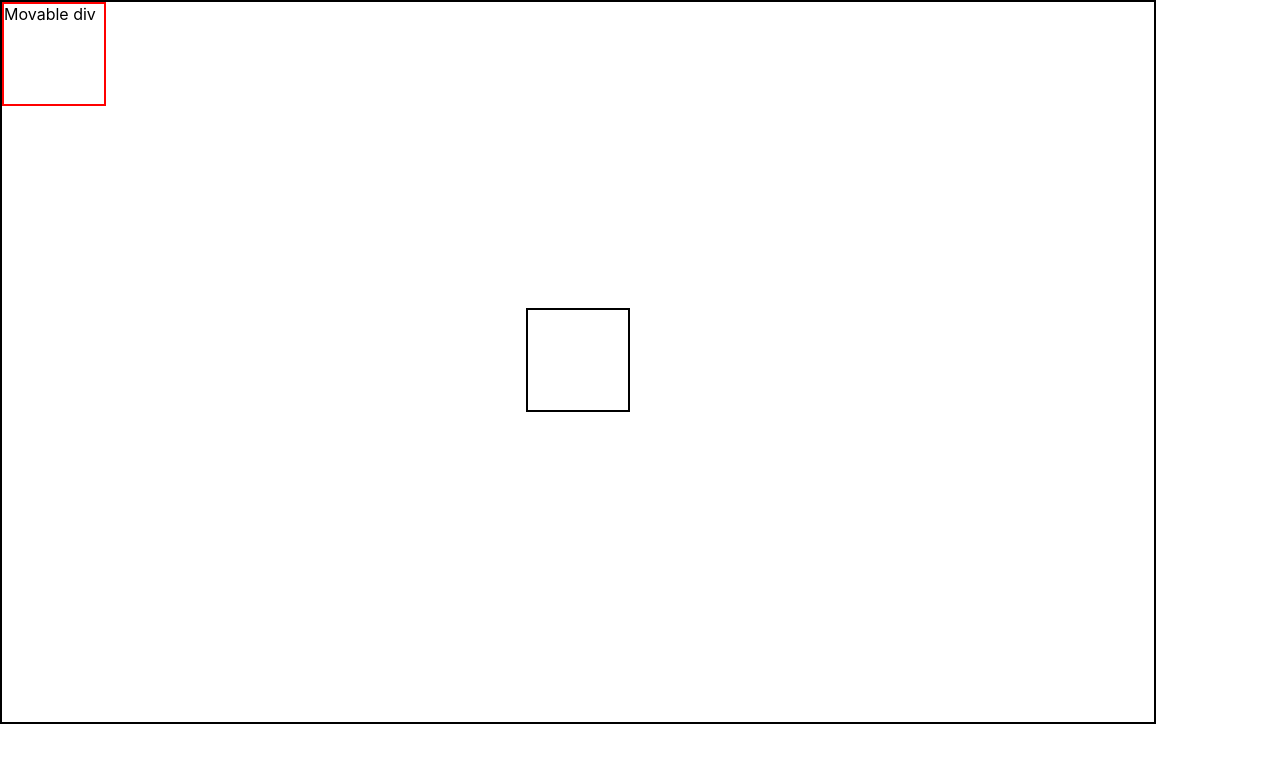
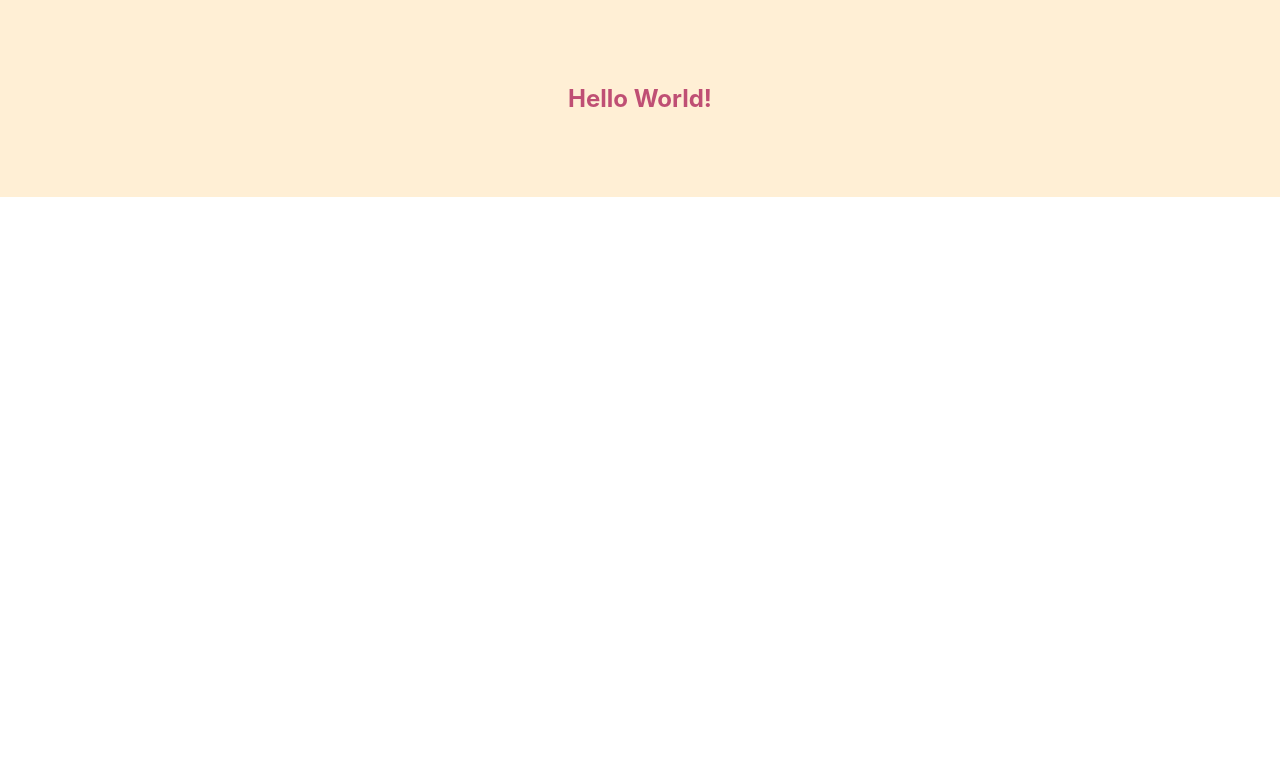
Before and after one commit to dexterarmy/devs-front, a React (Create React App) app: page / in a window 1280 px wide. Shown: the top 762 px of the page. Built offline with nearby package versions, Linux system fonts and the light colour scheme.

Commit message:
style components

```diff
--- a/package.json
+++ b/package.json
@@ -18,6 +18,7 @@
     "react": "^18.3.1",
     "react-dom": "^18.3.1",
     "react-scripts": "5.0.1",
+    "styled-components": "^6.1.13",
     "typescript": "^4.9.5",
     "web-vitals": "^2.1.4"
   },
@@ -44,5 +45,8 @@
       "last 1 firefox version",
       "last 1 safari version"
     ]
+  },
+  "devDependencies": {
+    "babel-plugin-styled-components": "^2.1.4"
   }
 }
--- a/src/App.tsx
+++ b/src/App.tsx
@@ -1,5 +1,5 @@
 import React, { useEffect, useState, useRef, FC } from 'react';
-import DragAndDrop from './components/DragAndDrop';
+import Container from './components/Button';
 
 
 import './App.css';
@@ -8,7 +8,7 @@ function App() {
 
   return (
     <>
-     <DragAndDrop/>
+     <Container/>
     </>
   );
 
--- /dev/null
+++ b/src/components/Button.tsx
@@ -0,0 +1,31 @@
+import React from "react";
+import styled from "styled-components";
+
+// Create a Title component that'll render an <h1> tag with some styles
+const Title = styled.h1`
+  font-size: 1.5em;
+  text-align: center;
+  color: #BF4F74;
+`;
+
+// Create a Wrapper component that'll render a <section> tag with some styles
+const Wrapper = styled.section`
+  padding: 4em;
+  background: papayawhip;
+`;
+
+// Use Title and Wrapper like any other React component – except they're styled!
+
+const Container = () => {
+
+
+return(
+  <Wrapper>
+    <Title>
+      Hello World!
+    </Title>
+  </Wrapper>
+);
+}
+
+export default Container;
```
Also changed, not shown: 1 other file (tests, documents, lock files or other folders).
